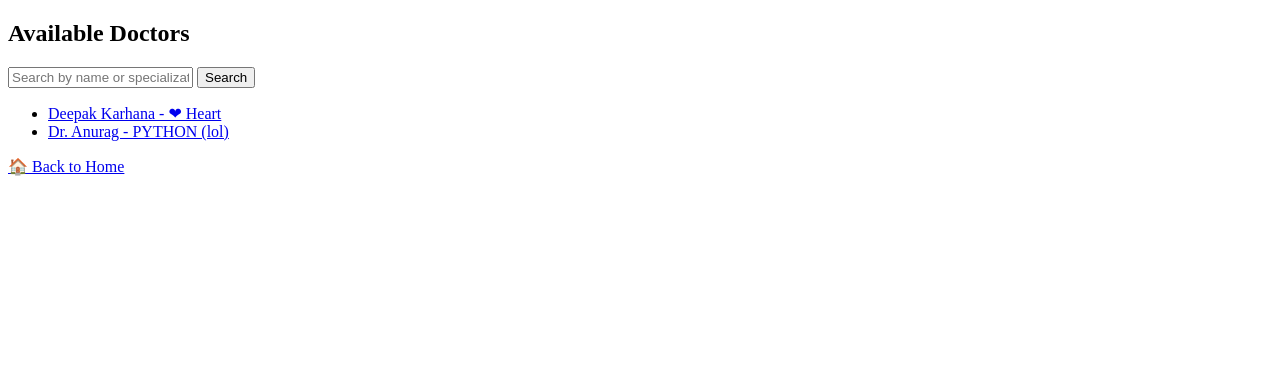
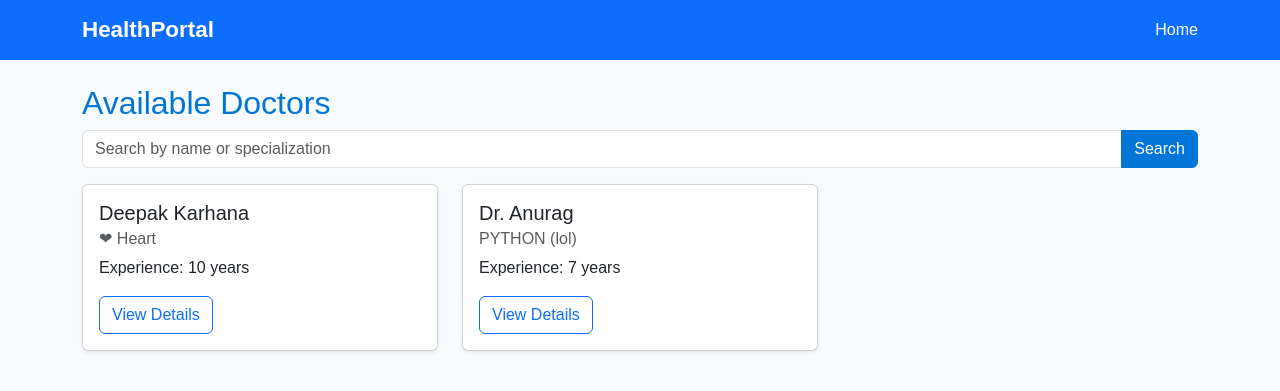
Before and after one commit to deepakkarhana/Healthportal1, a Django app: page /doctors/ in a window 1280 px wide. Shown: the top 391 px of the page. Run offline with Django 5.2, Linux system fonts and the light colour scheme; data comes from the database, SQL or seed files in the repository.

Commit message:
Enhance HealthPortal templates with Bootstrap styling and improved layout for better user experience. Added navigation bars, updated forms, and success messages across appointment booking and doctor detail pages. Introduced custom CSS for consistent styling.

```diff
--- /dev/null
+++ b/static/css/style.css
@@ -0,0 +1,27 @@
+body {
+    background-color: #f8fbff;
+    font-family: Arial, sans-serif;
+}
+
+.navbar-brand {
+    font-weight: bold;
+    font-size: 1.4rem;
+}
+
+h1, h2, h3 {
+    color: #0275d8;
+}
+
+.card {
+    box-shadow: 0 1px 3px rgba(0,0,0,0.1);
+}
+
+.btn-primary {
+    background-color: #0275d8;
+    border-color: #0275d8;
+}
+
+.btn-primary:hover {
+    background-color: #025aa5;
+    border-color: #025aa5;
+}
--- a/templates/doctor_list.html
+++ b/templates/doctor_list.html
@@ -1,28 +1,52 @@
+{% load static %}
 <!DOCTYPE html>
-<html>
+<html lang="en">
 <head>
-    <title>Find Doctors</title>
+    <meta charset="UTF-8" />
+    <meta name="viewport" content="width=device-width, initial-scale=1" />
+    <title>Find Doctors | HealthPortal</title>
+
+    <link href="https://cdn.jsdelivr.net/npm/bootstrap@5.3.3/dist/css/bootstrap.min.css" rel="stylesheet" />
+    <link rel="stylesheet" href="{% static 'css/style.css' %}" />
 </head>
 <body>
+
+<nav class="navbar navbar-expand-lg navbar-dark bg-primary">
+  <div class="container">
+    <a class="navbar-brand" href="{% url 'home' %}">HealthPortal</a>
+    <div>
+      <a class="nav-link text-white d-inline" href="{% url 'home' %}">Home</a>
+    </div>
+  </div>
+</nav>
+
+<div class="container mt-4">
     <h2>Available Doctors</h2>
 
-    <form method="get">
-        <input type="text" name="q" placeholder="Search by name or specialization">
-        <button type="submit">Search</button>
+    <form method="get" class="input-group mb-3">
+        <input type="text" name="q" class="form-control" placeholder="Search by name or specialization" value="{{ request.GET.q }}">
+        <button type="submit" class="btn btn-primary">Search</button>
     </form>
 
-    <ul>
-        {% for doctor in doctors %}
-            <li>
-                <a href="{% url 'doctor_detail' doctor.id %}">
-                    {{ doctor.name }} - {{ doctor.specialization }}
-                </a>
-            </li>
-        {% empty %}
-            <li>No doctors found.</li>
-        {% endfor %}
-    </ul>
+    {% if doctors %}
+        <div class="row">
+            {% for doctor in doctors %}
+            <div class="col-md-4 mb-4">
+                <div class="card h-100 shadow-sm">
+                    <div class="card-body">
+                        <h5 class="card-title">{{ doctor.name }}</h5>
+                        <h6 class="card-subtitle mb-2 text-muted">{{ doctor.specialization }}</h6>
+                        <p class="card-text">Experience: {{ doctor.experience }} years</p>
+                        <a href="{% url 'doctor_detail' doctor.id %}" class="btn btn-outline-primary">View Details</a>
+                    </div>
+                </div>
+            </div>
+            {% endfor %}
+        </div>
+    {% else %}
+        <p>No doctors found.</p>
+    {% endif %}
+</div>
 
-    <a href="{% url 'home' %}">🏠 Back to Home</a>
 </body>
 </html>
```
Also changed, not shown: templates/book_appointment.html (+22 -6 lines), templates/doctor_detail.html (+28 -8 lines), templates/home.html (+36 -18 lines), templates/success.html (+26 -5 lines).
